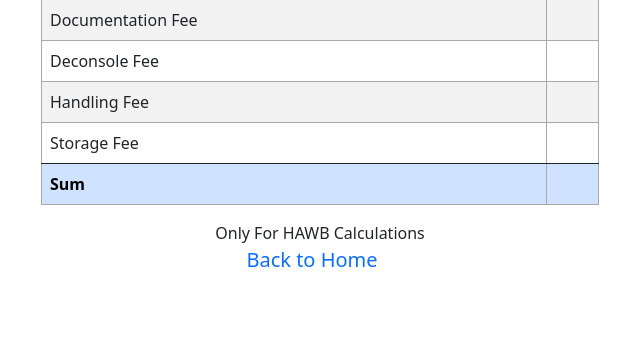
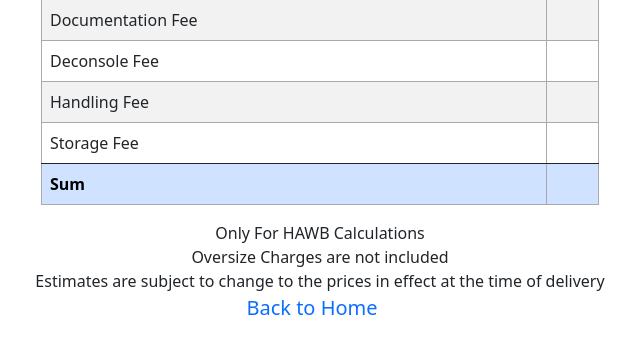
Before and after one commit to dsuser12/tariff_calculation, a Django app: template tariff_calculator/templates/calculations.html in a window 1280 px wide. Shown: the part 410-764 px from the top of the page, without its empty margins (320-960 px from the left). Run offline with Django 3.2, Linux system fonts and the light colour scheme; the template is opened without the code that fills it, so the values that code supplies are empty; some libraries are stand-ins or nearby versions.

Commit message:
add disclaimer to calulations

```diff
--- a/tariff_calculator/templates/calculations.html
+++ b/tariff_calculator/templates/calculations.html
@@ -109,6 +109,10 @@
   <div style="text-align:-webkit-center">
     <table class="table table-hover table-striped" style="width: 50%;">
         <tbody>
+          <!-- <tr>
+            <td scope="row">Oversize Fee</th>
+            <td>{{oversize|safe}}</td>
+          </tr> -->
           <tr>
             <td scope="row">Documentation Fee</th>
             <td>{{doc_charges|safe}}</td>
@@ -132,6 +136,8 @@
         </tbody>
     </table>
     <span> Only For HAWB Calculations </span><br>
+    <span> Oversize Charges are not included </span><br>
+    <span> Estimates are subject to change to the prices in effect at the time of delivery</span><br>
     <span>
       <a class="navbar-brand" href="/">
         Back to Home
```
